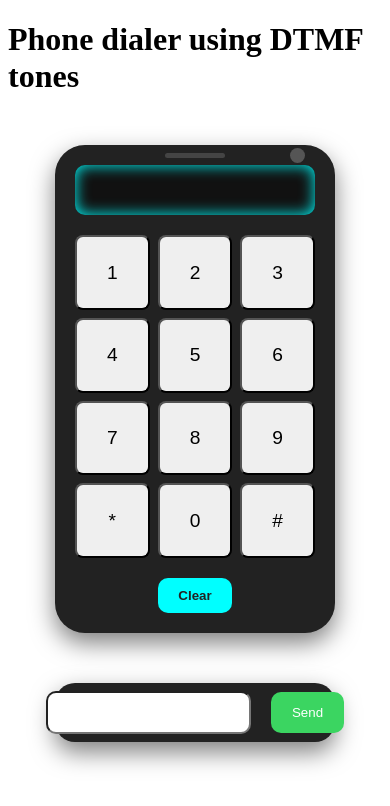
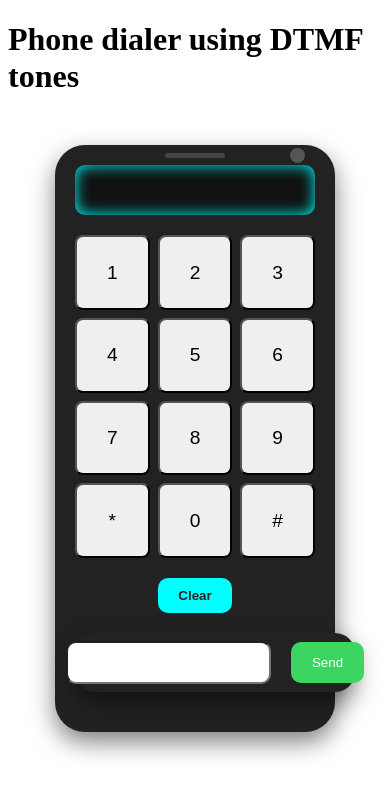
Before and after one commit to JohannesL2/react-dtmf-dialer, a React (Vite) app: page / in a window 390 px wide. Shown: the top 806 px of the page. Built offline with nearby package versions, Linux system fonts and the light colour scheme.

Commit message:
phone plays sequences from input

```diff
--- a/src/App.jsx
+++ b/src/App.jsx
@@ -1,6 +1,5 @@
 import './App.css'
 import Dialer from './components/Dialer'
-import NumberInput from './components/NumberInput'
 
 function App() {
 
@@ -9,7 +8,6 @@ function App() {
     <h1>Phone dialer using DTMF tones</h1>
 
     <Dialer />
-    <NumberInput />
     </>
   )
 }
--- a/src/components/Dialer.jsx
+++ b/src/components/Dialer.jsx
@@ -1,4 +1,5 @@
 import React, { useRef, useState, useEffect } from 'react'
+import NumberInput from './NumberInput'
 
     const DTMF_FREQUENCIES = {
         '1': [697, 1209],
@@ -20,13 +21,12 @@ import React, { useRef, useState, useEffect } from 'react'
 export default function Dialer() {
     const audioContextRef = useRef(null)
     const [pressedKeys, setPressedKeys] = useState([])
+    const [inputValue, setInputValue] = useState('')
 
     const playDTMF = (key, duration = 150) => {
         if (!DTMF_FREQUENCIES[key]) return
 
         if (document.activeElement.tagName === 'INPUT') return
-
-        setPressedKeys(prev => [...prev, key])
 
         if (!audioContextRef.current) {
             audioContextRef.current =
@@ -59,6 +59,18 @@ export default function Dialer() {
     }
 
     const clearDisplay = () => setPressedKeys([])
+
+    const handleSend = () => {
+        if (!inputValue) return
+        const sequence = inputValue.split('')
+        sequence.forEach((key, index) => {
+            setTimeout(() => {
+                playDTMF(key)
+                setPressedKeys(prev => [...prev, key])
+            }, index * 200)
+        })
+        setInputValue('')
+    }
 
     useEffect(() => {
     const handleKeyDown = (e) => {
@@ -94,6 +106,12 @@ export default function Dialer() {
         >
             Clear
         </button>
+
+        <NumberInput
+            inputValue={inputValue}
+            setInputValue={setInputValue}
+            handleSend={handleSend}
+        />
     </div>
   )
 }
--- a/src/components/NumberInput.jsx
+++ b/src/components/NumberInput.jsx
@@ -1,10 +1,20 @@
 import React from 'react'
 
-export default function NumberInput() {
+export default function NumberInput({inputValue, setInputValue, handleSend}) {
   return (
     <div className='numberInput'>
-        <input type="text"/>
-        <button>Send</button>
+        <input
+            type="text"
+            value={inputValue}
+            onChange={(e) => {
+                setInputValue(e.target.value.replace(/[^0-9*#]/g, ''))
+            }}
+            />
+        <button
+            onClick={handleSend}
+        >
+            Send
+        </button>
     </div>
   )
 }
```
